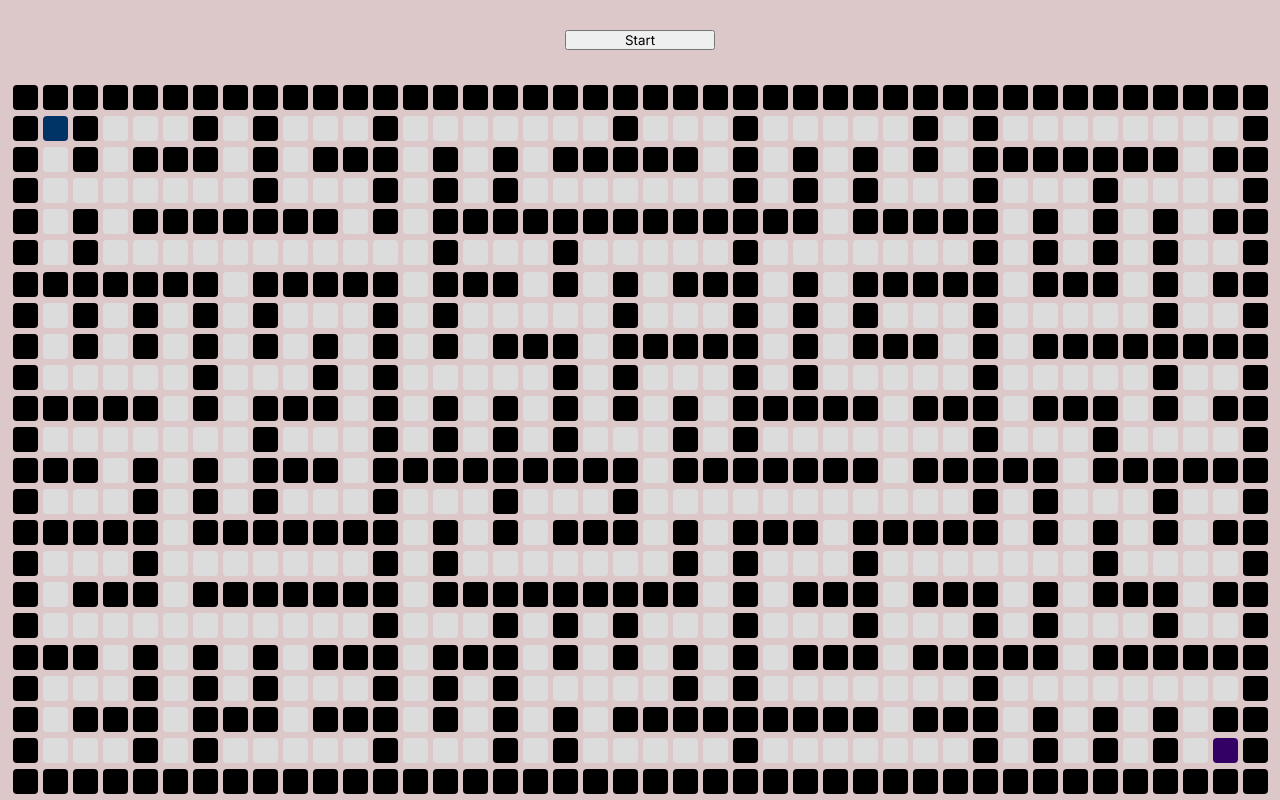
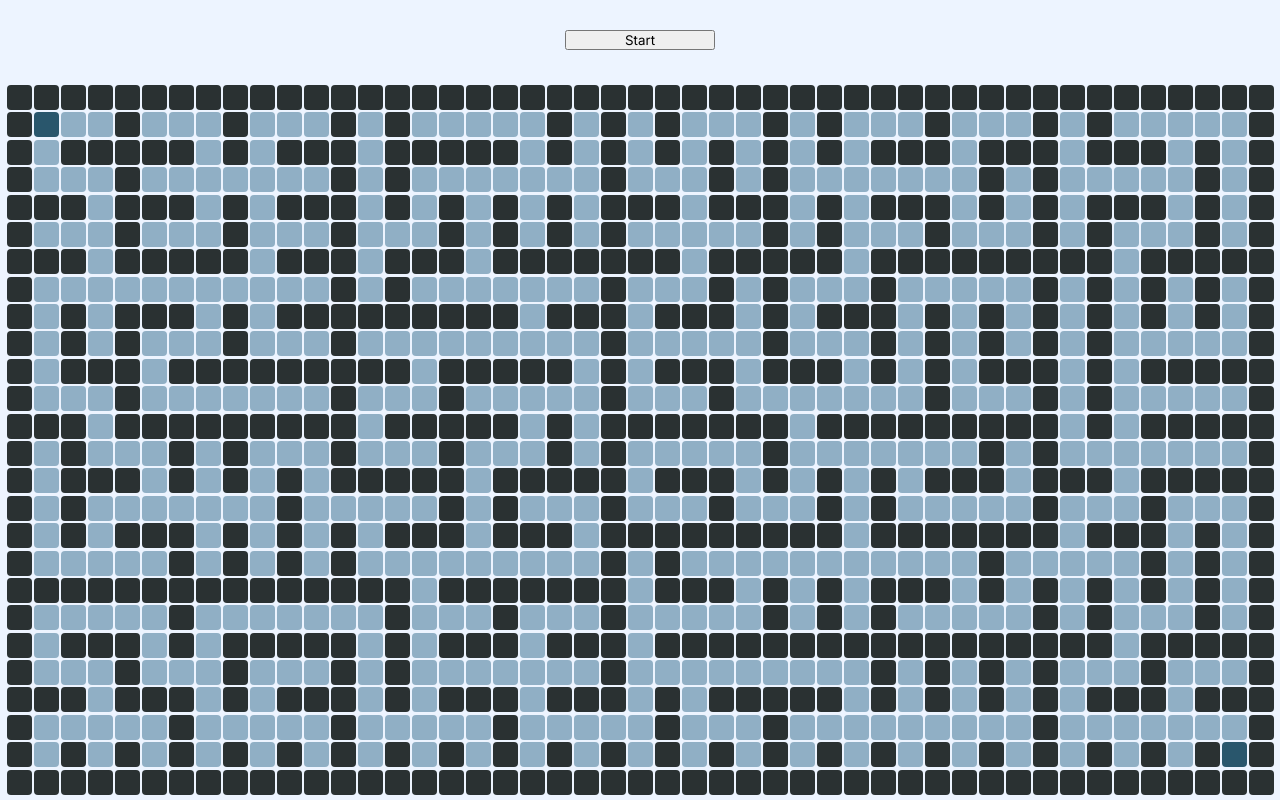
Before and after one commit to David-Leatham/searchpath, a Next.js app: page / in a window 1280 px wide. Built offline with nearby package versions, Linux system fonts and the light colour scheme.

Commit message:
New colors

```diff
--- a/src/pages/Middle.tsx
+++ b/src/pages/Middle.tsx
@@ -100,7 +100,7 @@ function getrDivList (boardList: Array<Block>) {
 
 function getBoxCount(width: number, height: number) {
   let boxSize = 25;
-  let distance = 5;
+  let distance = 2;
   let horizontalCount = Math.floor((width) / (boxSize + distance))
   // console.log(width - (boxSize + distance) * horizontalCount + distance)
   if ( width - (boxSize + distance) * horizontalCount + distance >= boxSize) {
--- a/src/pages/index.tsx
+++ b/src/pages/index.tsx
@@ -43,11 +43,17 @@ export default function Home() {
 let rotationDeg: number = 90;
 
 async function startSeach(board: Board) {
+  let startRGBColor = [221, 162, 6];
+  let endRGBColor = [243, 211, 174];
   let searchpath: SearchPath = generatePath(board)
-  for (let index of searchpath.searchList) {
-    let elem = document.getElementsByClassName(styles.middle)[0].children.item(index) as HTMLElement
-    if (board.boardList[index] == Block.Path) {
-      elem.style.background = 'red';
+  for (let index=0; index < searchpath.searchList.length; index++) {
+    let elem = document.getElementsByClassName(styles.middle)[0].children.item(searchpath.searchList[index]) as HTMLElement
+    if (board.boardList[searchpath.searchList[index]] == Block.Path) {
+      let r = scale(startRGBColor[0], endRGBColor[0], index / searchpath.searchList.length);
+      let g = scale(startRGBColor[1], endRGBColor[1], index / searchpath.searchList.length);
+      let b = scale(startRGBColor[2], endRGBColor[2], index / searchpath.searchList.length);
+      console.log('rgb(' + r + ',' + g + ',' + b + ')')
+      elem.style.background = 'rgb(' + r + ',' + g + ',' + b + ')';
       elem.style.transform = 'rotate(' + rotationDeg + 'deg)';
       await sleep(50)
     }
@@ -55,7 +61,8 @@ async function startSeach(board: Board) {
   for (let index of searchpath.shortestPath) {
     let elem = document.getElementsByClassName(styles.middle)[0].children.item(index) as HTMLElement
     if (board.boardList[index] == Block.Path) {
-      elem.style.background = 'yellow';
+      // elem.classList.add("blockShortestPath")
+      elem.style.background = '#D09683';
       elem.style.transform = 'rotate(' + 0 + 'deg)';
       await sleep(50)
     }
@@ -63,3 +70,16 @@ async function startSeach(board: Board) {
   // rotationDeg += 90;
   // elem.style.transition = 'red 1000ms linear';
 }
+
+function scale(first: number, second: number, percent: number) {
+  let lower: number;
+  let higher: number;
+  if (first < second) {
+    lower = first;
+    higher = second;
+  } else {
+    lower = second;
+    higher = first;
+  }
+  return (higher - lower) * percent + lower
+}
--- a/src/styles/Home.module.css
+++ b/src/styles/Home.module.css
@@ -4,6 +4,7 @@
   flex-direction: column;
   height: 100%;
   width: 100%;
+  background-color: rgb(237, 244, 255);
 }
 
 .middleOuter {
@@ -20,7 +21,7 @@
   display: grid;
   grid-template-rows: repeat(0, 1fr);
   grid-auto-flow: column;
-  grid-gap: 5px;
+  grid-gap: 2px;
 
   overflow: hidden;
 
@@ -73,21 +74,27 @@
 }
 
 .blockWall {
-  background: black;
+  background: #2a3132;
   transform: rotate(90deg);
 }
 
 .blockPath {
-  background: rgb(220, 220, 220);
+  background: rgb(144, 175, 197);
   transform: rotate(0deg);
 }
 
 .blockStart {
-  background: rgb(0, 51, 102);
+  background: #29566c;
   transform: rotate(90deg);
 }
 
 .blockFinish {
-  background: rgb(51, 0, 102);
+  background: #29566c;
   transform: rotate(90deg);
 }
+
+/* .blockShortestPath {
+  background: yellow;
+  transform: rotate(0deg);
+
+} */
--- a/src/styles/globals.css
+++ b/src/styles/globals.css
@@ -5,7 +5,6 @@ body {
   overflow-x: hidden;
   margin: 0;
   padding: 0;
-  background-color: rgb(220, 200, 200);
 }
 
 * {
```
